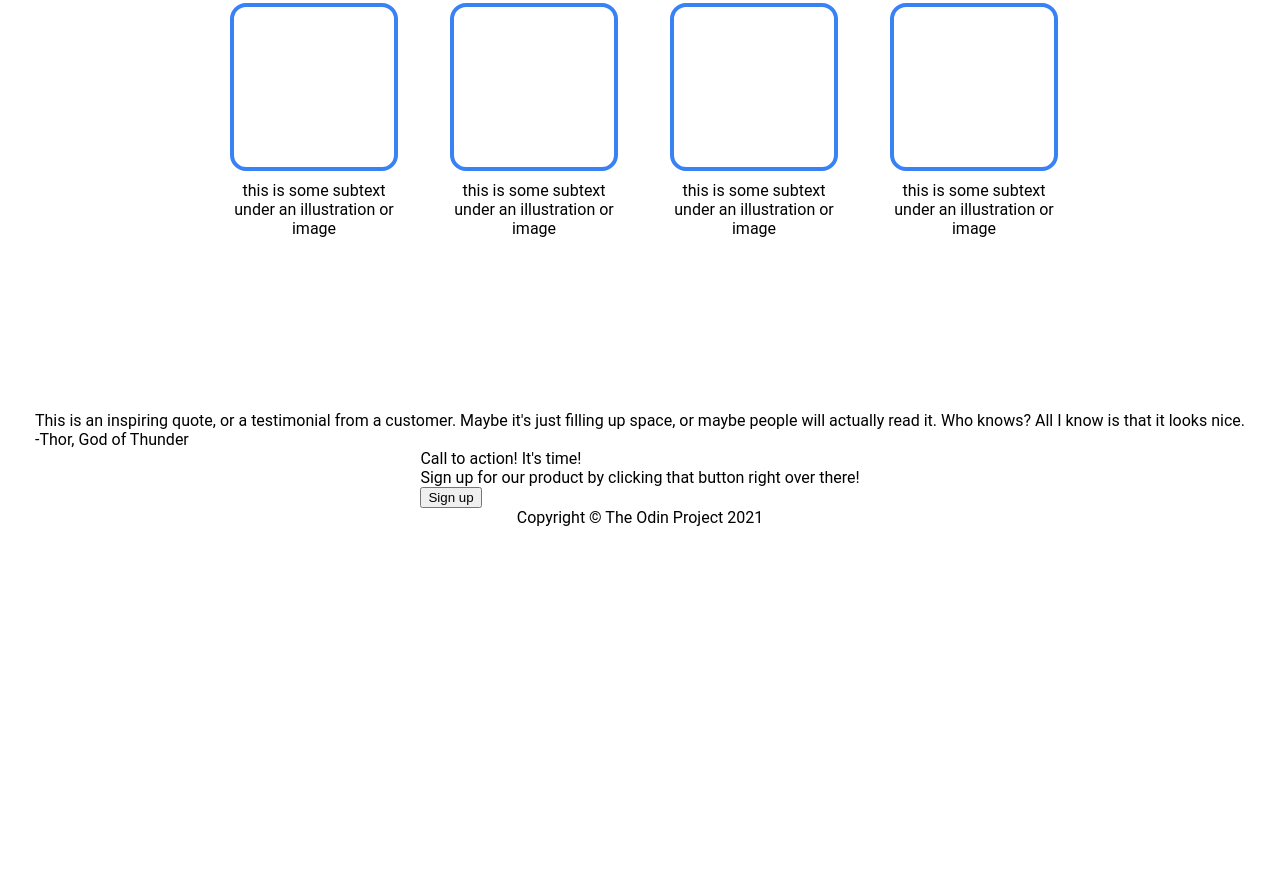
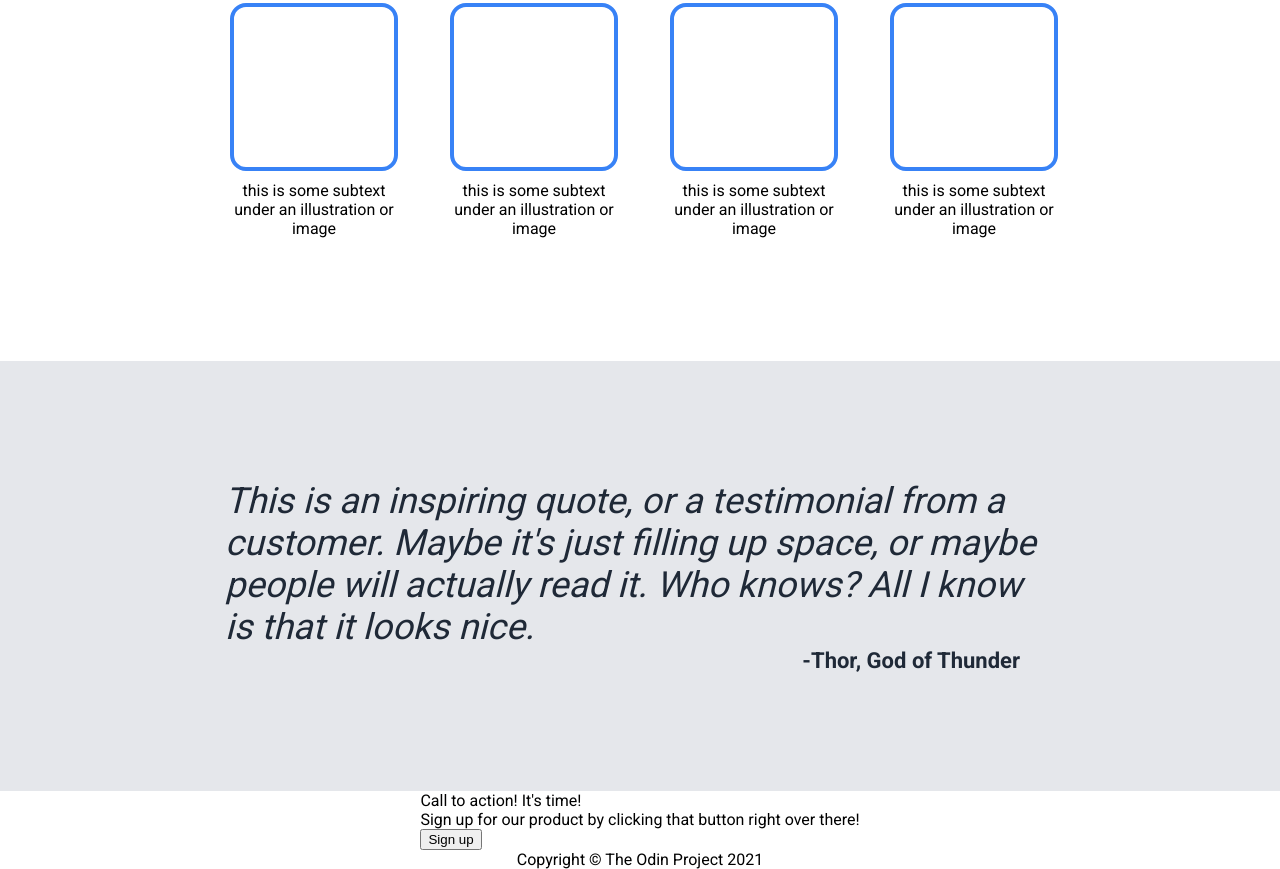
Before and after one commit to azrothe/odin-landing-page, a plain HTML site: page index.html in a window 1280 px wide. Shown: the part 674-1543 px from the top of the page. Before the commit the page ends 1201 px from the top, so only its background shows below. Drawn offline with Linux system fonts and the light colour scheme.

Commit message:
Add CSS formatting for quote section

```diff
--- a/style.css
+++ b/style.css
@@ -1,3 +1,5 @@
+@import url('https://fonts.googleapis.com/css2?family=Roboto:wght@400;700&display=swap');
+
 body {
   font-family: Roboto, sans-serif;
   margin: 0;
@@ -97,7 +99,7 @@ ul {
   align-items: center;
   background-color: white;
   width: 1440px;
-  height: 500px;
+  height: 450px;
   gap: 50px;
   padding-top: 50px;
 }
@@ -133,3 +135,33 @@ ul {
 .box-subtext {
   text-align: center;
 }
+
+.quote {
+  display: flex;
+  justify-content: center;
+  align-items: center;
+  background-color: #E5E7EB;
+  width: 1440px;
+  height: 430px;
+}
+
+.quote-box {
+  display: flex;
+  flex-direction: column;
+  align-items: flex-end;
+  width: 830px;
+}
+
+.quote-text {
+  font-size: 36px;
+  font-weight: 300;
+  font-style: italic;
+  color: #1F2937;
+}
+
+.quote-signature {
+  font-size: 22px;
+  font-weight: 700;
+  color: #1F2937;
+  padding-right: 35px;
+}
```
Also changed, not shown: index.html (+3 -0 lines).
